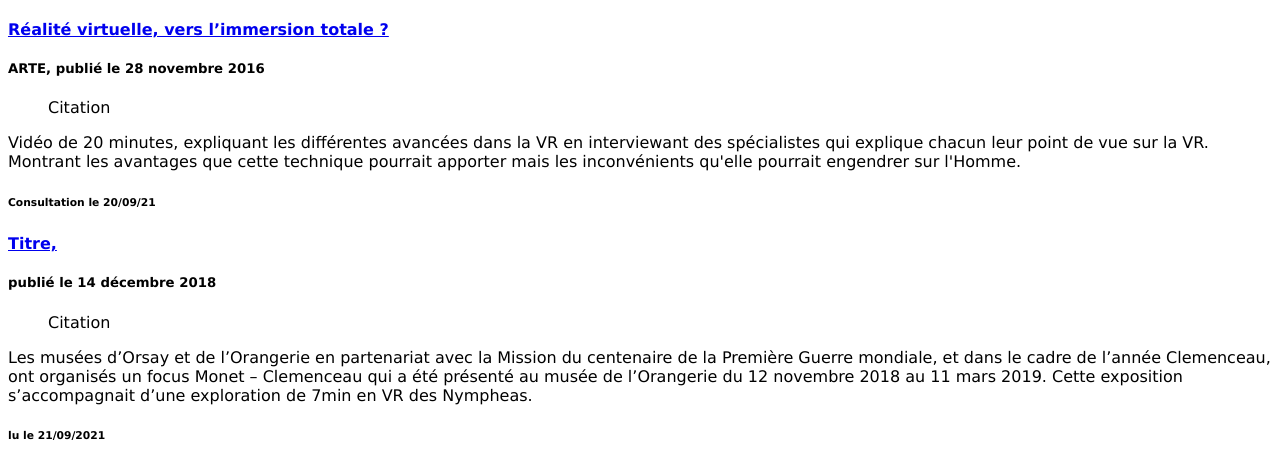
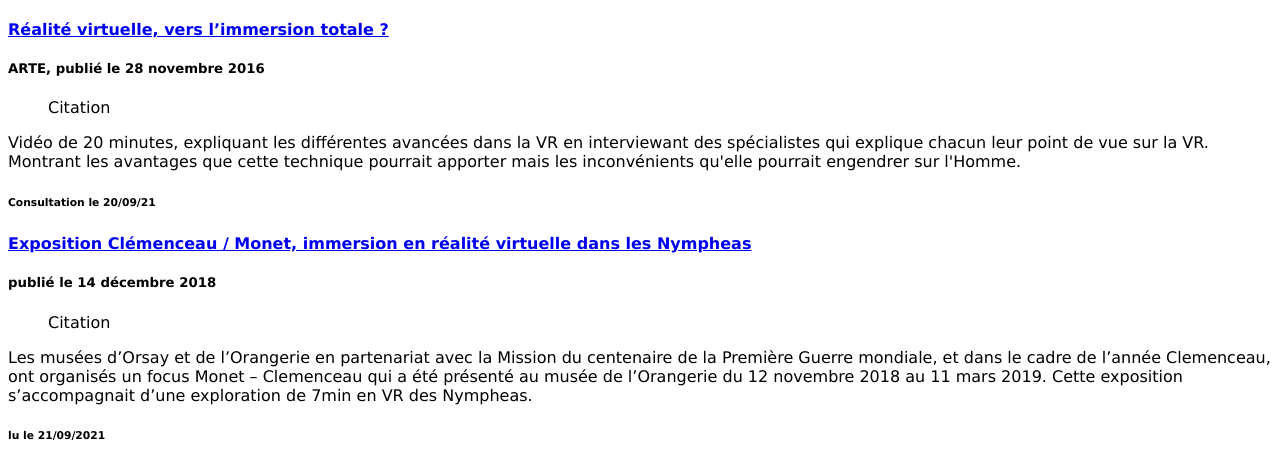
Before and after one commit to mailie-hombert/mailie-hombert.github.io, a PHP site: page /INR_mailie/index.php in a window 1280 px wide. Shown: the part 622-1074 px from the top of the page. Run offline with PHP 8.4, Linux system fonts and the light colour scheme; some libraries are stand-ins or nearby versions.

Commit message:
Modification IRN

```diff
--- a/INR_mailie/articles.php
+++ b/INR_mailie/articles.php
@@ -135,7 +135,7 @@
 
     <h4>
       <a href="http://www.club-innovation-culture.fr/exposition-clemenceau-monet-musee-orangerie-visite-virtuelle-nympheas/" target="_blank">
-        Titre,
+      Exposition Clémenceau / Monet, immersion en réalité virtuelle dans les Nympheas
       </a>
     </h4>
 
```
